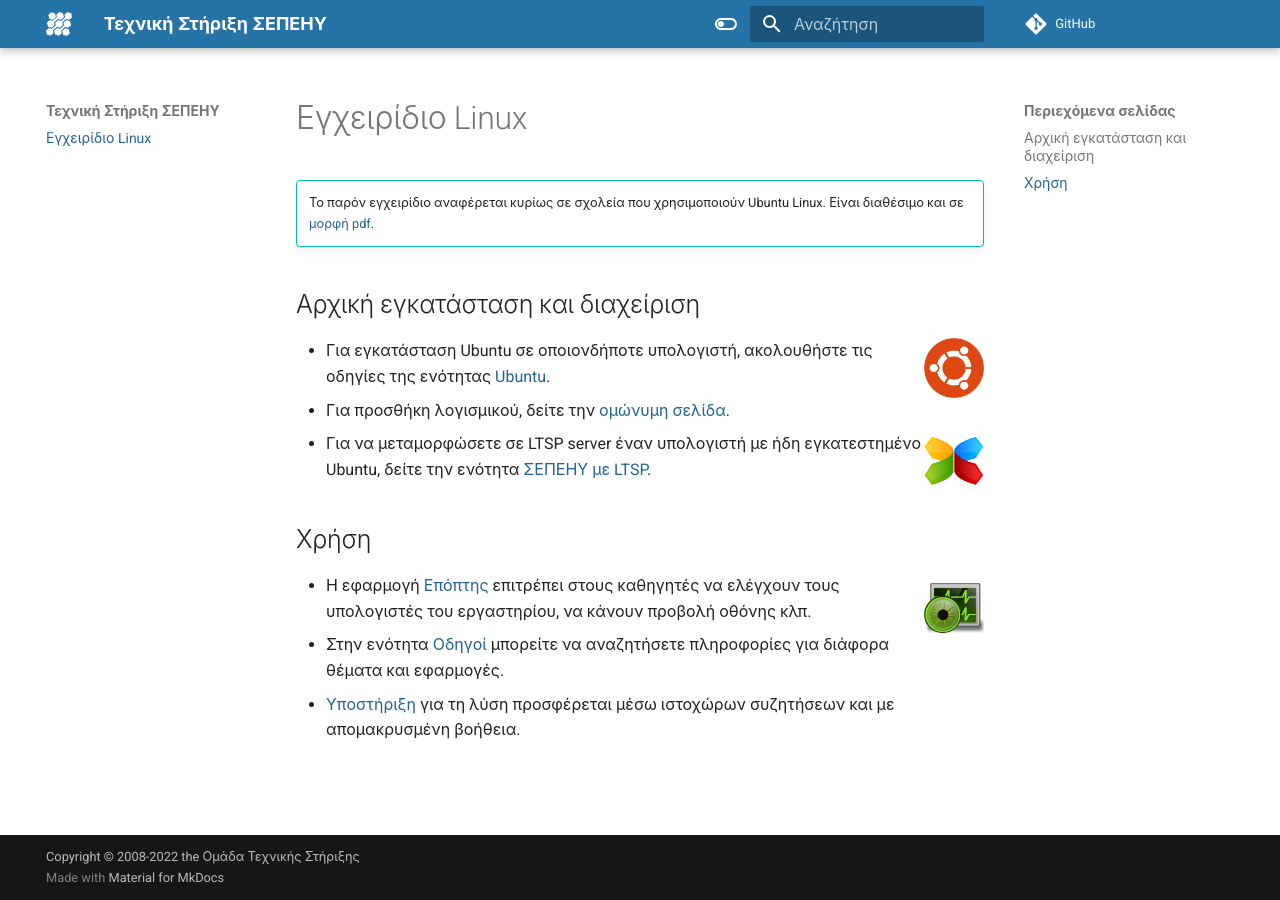
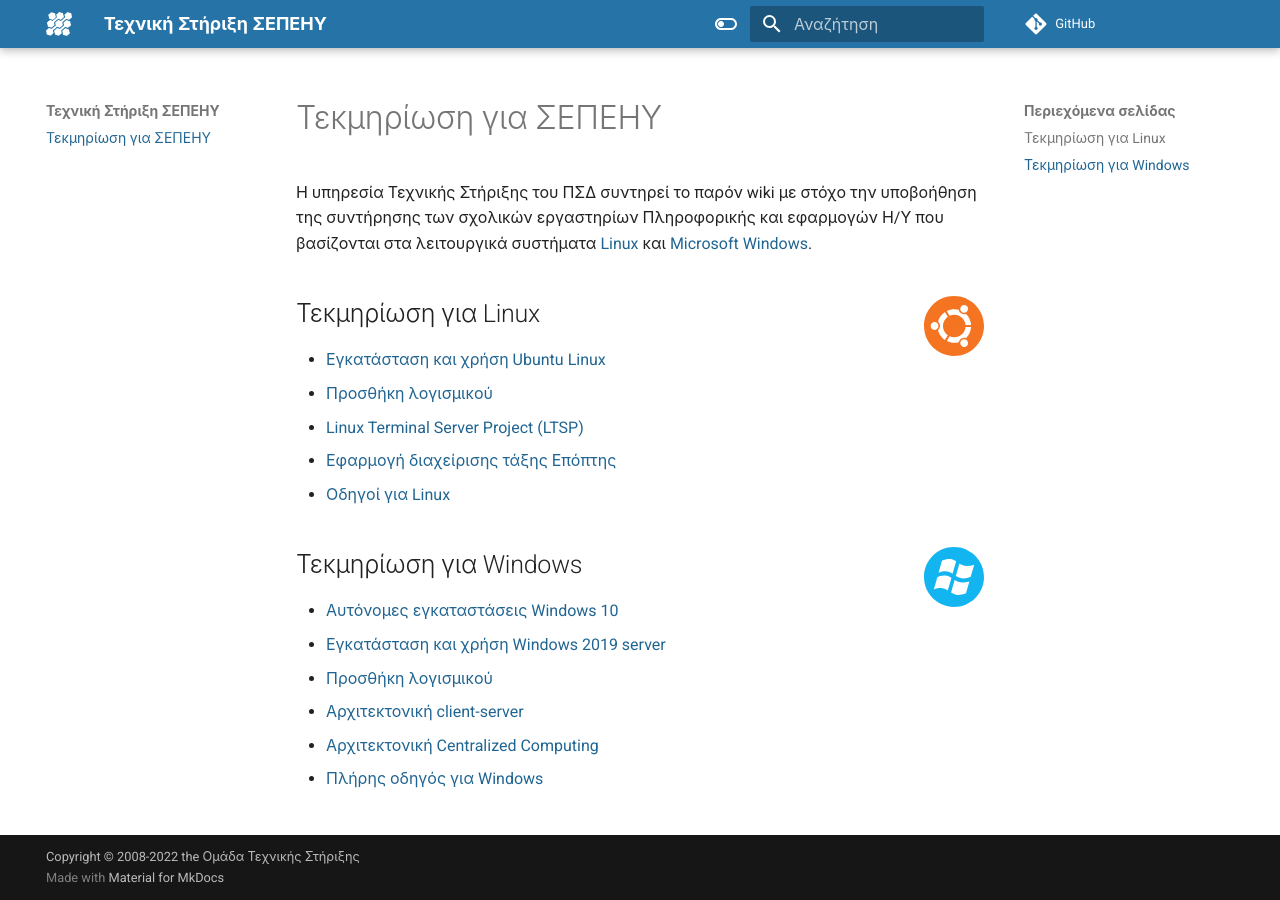
Before and after one commit to pe86/wiki, an MkDocs documentation site: the page built from docs/index.md, in a window 1280 px wide. Built offline with MkDocs 1.6.1 and Material for MkDocs 9.7.7, drawn with Linux system fonts in a browser that asks for light colours; comment, search, counter and statistics services are not loaded.

Commit message:
Update index.md

```diff
--- a/docs/index.md
+++ b/docs/index.md
@@ -1,25 +1,23 @@
-# Εγχειρίδιο Linux
+# Τεκμηρίωση για ΣΕΠΕΗΥ
 
-!!! tip ""
-    Το παρόν εγχειρίδιο αναφέρεται κυρίως σε σχολεία που χρησιμοποιούν Ubuntu
-    Linux. Είναι διαθέσιμο και σε [μορφή pdf](linux.pdf).
+Η υπηρεσία Τεχνικής Στήριξης του ΠΣΔ συντηρεί το παρόν wiki με στόχο την
+υποβοήθηση της συντήρησης των σχολικών εργαστηρίων Πληροφορικής και εφαρμογών
+Η/Υ που βασίζονται στα λειτουργικά συστήματα [Linux](linux/) και
+[Microsoft Windows](windows/).
 
-## Αρχική εγκατάσταση και διαχείριση
+## ![](images/ubuntu.svg#right-icon)Τεκμηρίωση για Linux
 
--   ![](images/ubuntu.png#right-icon)Για εγκατάσταση Ubuntu σε οποιονδήποτε
-    υπολογιστή, ακολουθήστε τις οδηγίες της ενότητας [Ubuntu](ubuntu/index.md).
--   Για προσθήκη λογισμικού, δείτε την [ομώνυμη
-    σελίδα](ubuntu/software.md).
--   ![](images/ltsp.png#right-icon)Για να μεταμορφώσετε σε LTSP server έναν
-    υπολογιστή με ήδη εγκατεστημένο Ubuntu, δείτε την ενότητα [ΣΕΠΕΗΥ με
-    LTSP](ltsp/index.md).
+- [Εγκατάσταση και χρήση Ubuntu Linux](linux/ubuntu/)
+- [Προσθήκη λογισμικού](linux/ubuntu/software/)
+- [Linux Terminal Server Project (LTSP)](linux/ltsp/)
+- [Εφαρμογή διαχείρισης τάξης Επόπτης](linux/epoptes/)
+- [Οδηγοί για Linux](linux/guides/)
 
-## Χρήση
+## ![](images/windows.svg#right-icon)Τεκμηρίωση για Windows
 
--   ![](images/epoptes.svg#right-icon)Η εφαρμογή [Επόπτης](epoptes/index.md)
-    επιτρέπει στους καθηγητές να ελέγχουν τους υπολογιστές του εργαστηρίου, να
-    κάνουν προβολή οθόνης κλπ.
--   Στην ενότητα [Οδηγοί](guides/index.md) μπορείτε να αναζητήσετε πληροφορίες
-    για διάφορα θέματα και εφαρμογές.
--   [Υποστήριξη](support/index.md) για τη λύση προσφέρεται μέσω ιστοχώρων
-    συζητήσεων και με απομακρυσμένη βοήθεια.
+- [Αυτόνομες εγκαταστάσεις Windows 10](windows/10/)
+- [Εγκατάσταση και χρήση Windows 2019 server](windows/2019/)
+- [Προσθήκη λογισμικού](windows/software/)
+- [Αρχιτεκτονική client-server](windows/client-server/)
+- [Αρχιτεκτονική Centralized Computing](windows/server-based/)
+- [Πλήρης οδηγός για Windows](windows/)
```
Also changed, not shown: docs/images/epoptes.svg (deleted), docs/images/ltsp.png (deleted), docs/images/note.svg (deleted), docs/images/sch-scripts.svg (deleted), docs/images/terminal.png (deleted), docs/images/ubuntu.png (deleted), docs/images/ubuntu.svg (added), docs/images/v.svg (deleted), docs/images/windows.svg (added), docs/images/x.svg (deleted).
